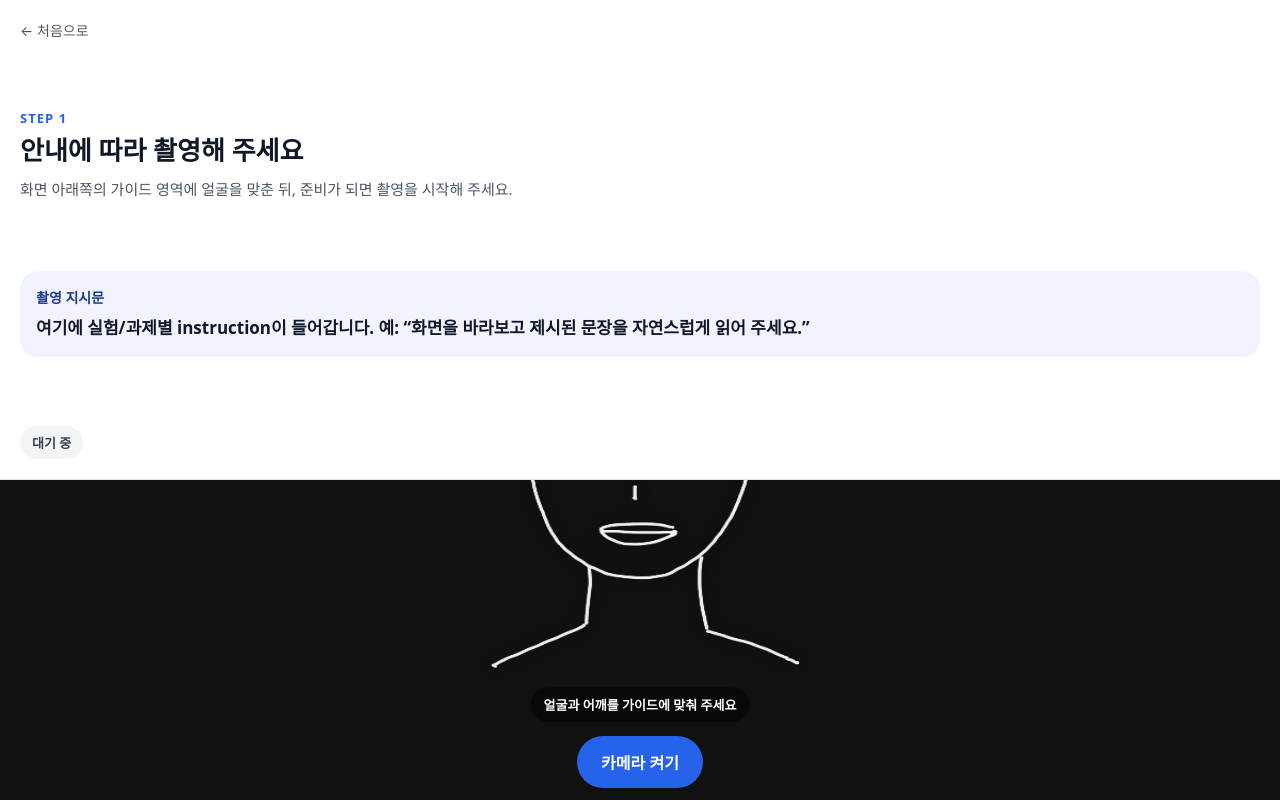
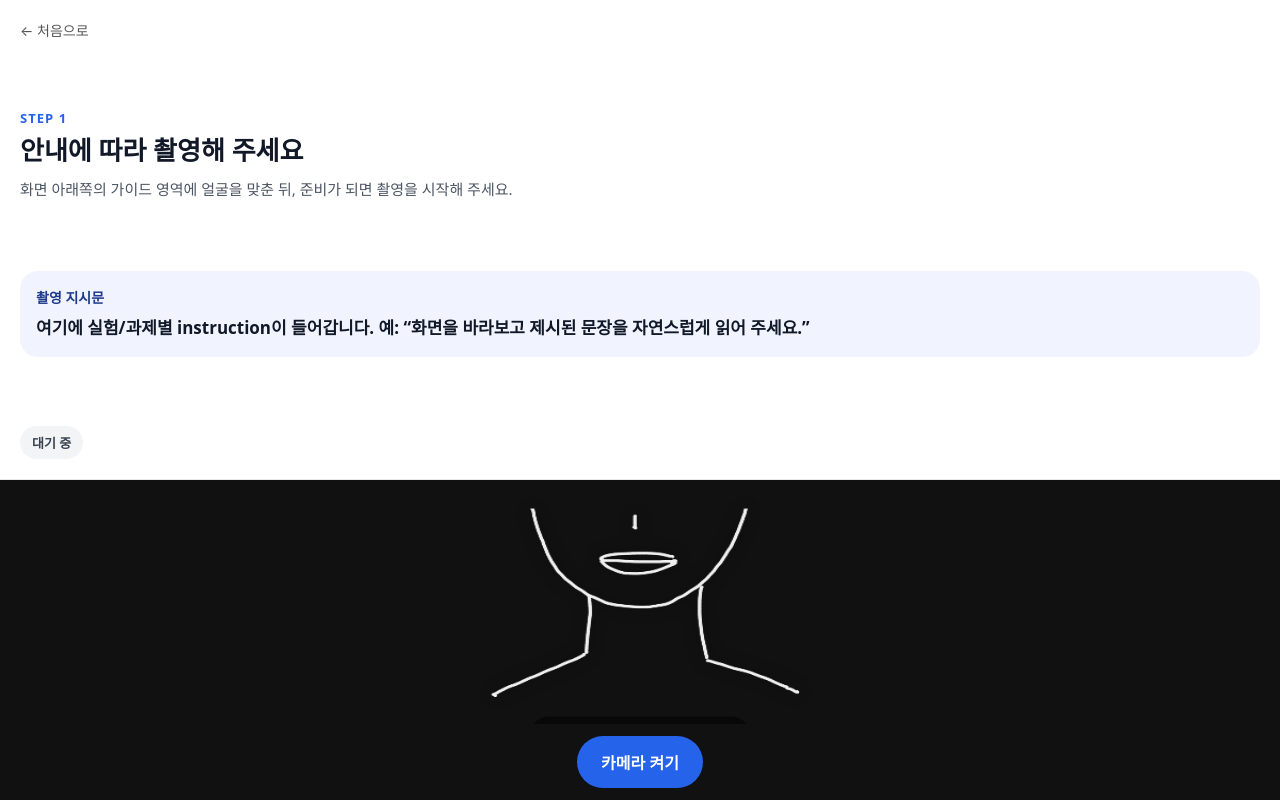
Before and after one commit to sanajlee/video-collection-app, a React (Vite) app: page / in a window 1280 px wide. Both pictures are taken after a click on the button "시작하기". Built offline with nearby package versions, Linux system fonts and the light colour scheme.

Commit message:
2026.08.30.

```diff
--- a/src/styles.css
+++ b/src/styles.css
@@ -229,7 +229,7 @@ button {
   display: flex;
   justify-content: center;
   align-items: center;
-  transform: translateY(12%);
+  transform: translateY(24%);
   pointer-events: none;
 }
 
```
